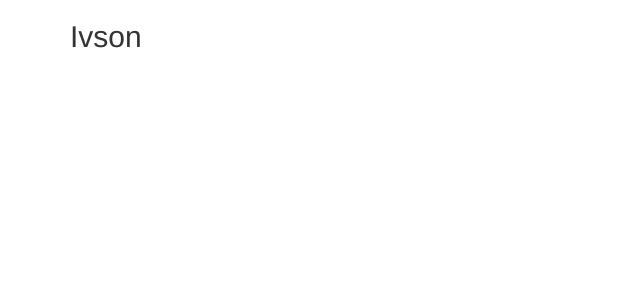
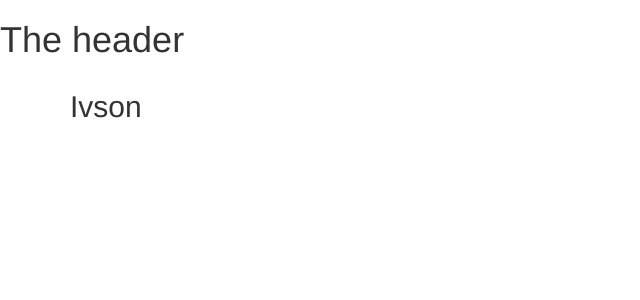
Before and after one commit to IvsonSantos/angular-recipe, an Angular app: page / in a window 1280 px wide. Shown: the top 300 px of the page, without its empty margins (0-640 px from the left). Built offline with nearby package versions, Linux system fonts and the light colour scheme.

Commit message:
header component

```diff
--- a/src/app/app.component.html
+++ b/src/app/app.component.html
@@ -1,3 +1,5 @@
+<app-header></app-header>
+
 <div class="container">
   <div class="row">
     <div class="col-md-12">
--- a/src/app/app.module.ts
+++ b/src/app/app.module.ts
@@ -3,10 +3,12 @@
 
 import { AppRoutingModule } from './app-routing.module';
 import { AppComponent } from './app.component';
+import { HeaderComponent } from './header/header.component';
 
 @NgModule({
   declarations: [
-    AppComponent
+    AppComponent,
+    HeaderComponent
   ],
   imports: [
     BrowserModule,
--- /dev/null
+++ b/src/app/header/header.component.html
@@ -0,0 +1 @@
+<h1>The header</h1>
```
Also changed, not shown: src/app/header/header.component.ts (added, +9 -0 lines).
